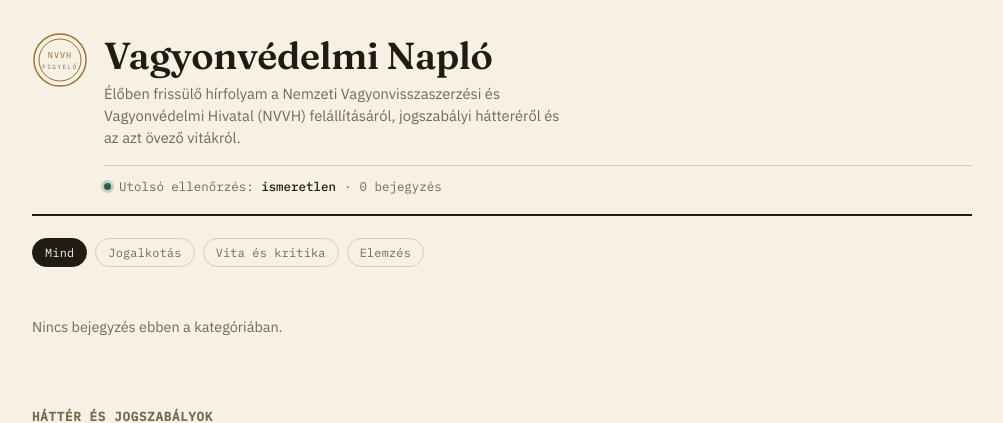
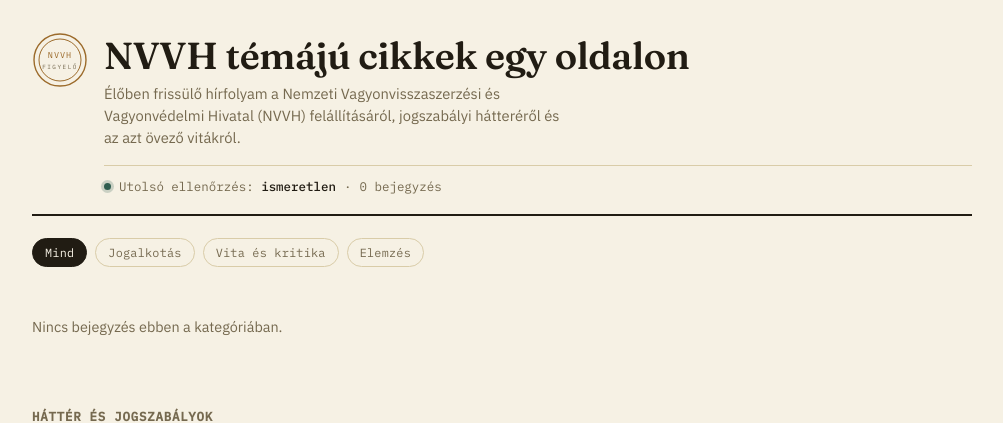
Before and after one commit to puskaister/holasuska, a PHP site: page / in a window 1280 px wide. Shown: the top 423 px of the page, without its empty margins (138-1141 px from the left). Run offline with PHP 8.4, Linux system fonts and the light colour scheme; data comes from the database, SQL or seed files in the repository; data that the repository does not hold is empty.

Commit message:
Rename page title/heading to "NVVH témájú cikkek egy oldalon"
Co-Authored-By: Claude Sonnet 5 <noreply@anthropic.com>

```diff
--- a/index.php
+++ b/index.php
@@ -29,7 +29,7 @@ $jsonOpts = JSON_UNESCAPED_UNICODE | JSON_UNESCAPED_SLASHES;
 <head>
 <meta charset="utf-8">
 <meta name="viewport" content="width=device-width, initial-scale=1, viewport-fit=cover">
-<title>Vagyonvédelmi Napló</title>
+<title>NVVH témájú cikkek egy oldalon</title>
 <style>
   @import url('https://fonts.googleapis.com/css2?family=Fraunces:opsz,wght@9..144,400;9..144,500;9..144,600;9..144,700&family=IBM+Plex+Sans:wght@400;500;600&family=IBM+Plex+Mono:wght@400;500&display=swap');
 
@@ -310,7 +310,7 @@ $jsonOpts = JSON_UNESCAPED_UNICODE | JSON_UNESCAPED_SLASHES;
       <text x="28" y="37" text-anchor="middle" font-family="IBM Plex Mono, monospace" font-size="6" fill="var(--ink-soft)" letter-spacing="1.5">FIGYELŐ</text>
     </svg>
     <div class="masthead-text">
-      <h1>Vagyonvédelmi Napló</h1>
+      <h1>NVVH témájú cikkek egy oldalon</h1>
       <div class="subtitle">Élőben frissülő hírfolyam a Nemzeti Vagyonvisszaszerzési és Vagyonvédelmi Hivatal (NVVH) felállításáról, jogszabályi hátteréről és az azt övező vitákról.</div>
       <div class="status-row">
         <span class="dot" id="status-dot"></span>
```
